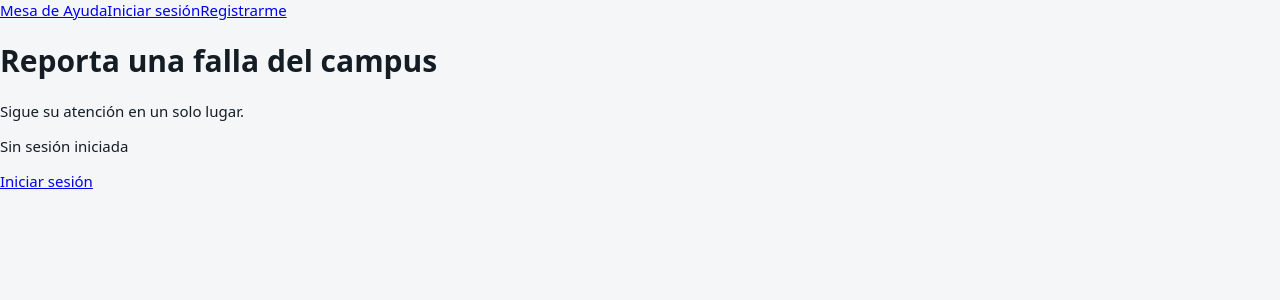
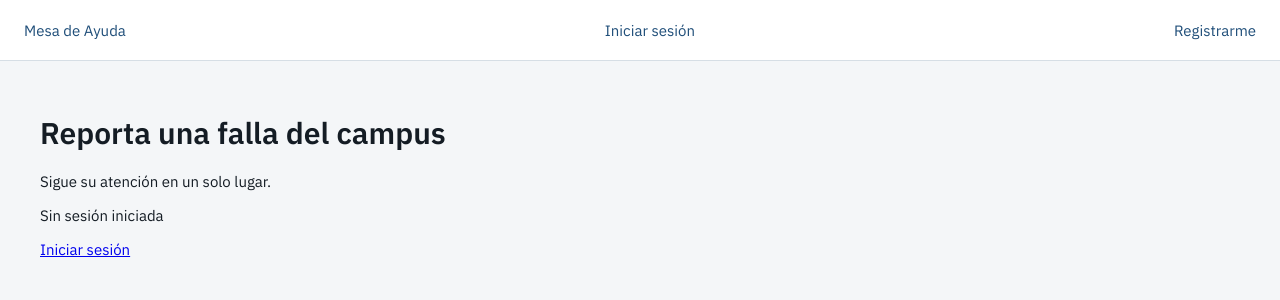
Before and after one commit to Zahir5a/Proyecto_Mesa_De_Ayuda_Grupo_2, a React (Vite) app: page / in a window 1280 px wide. Shown: the top 300 px of the page. Built offline with nearby package versions, Linux system fonts and the light colour scheme.

Commit message:
Aplica tipografía y estilos de la cabecera pública

```diff
--- a/index.html
+++ b/index.html
@@ -2,7 +2,10 @@
 <html lang="es">
   <head>
     <meta charset="UTF-8" />
-    <link rel="icon" type="image/svg+xml" href="/favicon.svg" />
+    <link rel="icon" type="image/svg+xml" href="/favicon.svg">
+    <link rel="preconnect" href="https://fonts.googleapis.com" />
+    <link rel="preconnect" href="https://fonts.gstatic.com" crossorigin />
+    <link href="https://fonts.googleapis.com/css2?family=IBM+Plex+Sans:wght@400;500;600&display=swap" rel="stylesheet" />
     <meta name="viewport" content="width=device-width, initial-scale=1.0" />
     <title>Mesa de Ayuda · Campus Ulima</title>
   </head>
--- a/src/components/layout/LayoutPublico.jsx
+++ b/src/components/layout/LayoutPublico.jsx
@@ -1,12 +1,13 @@
 import { Link, Outlet } from 'react-router-dom'
 import { useAuth } from '../../hooks/useAuth'
+import './layout.css'
 
 function LayoutPublico() {
     const { usuario, cerrarSesion } = useAuth()
     return (
-        <div>
-            <header>
-                <Link to='/'>Mesa de Ayuda</Link>
+        <div className='cabecera_acciones'>
+            <header className='cabecera'>
+                <Link className='cabecera_marca' to='/'>Mesa de Ayuda</Link>
                 {usuario ? (
                     <>
                         <span>Hola, {usuario.nombres}</span>
@@ -19,7 +20,7 @@ function LayoutPublico() {
                     </>
                 )}
             </header>
-            <main>
+            <main className='contenido'>
                 <Outlet/>
             </main>
         </div>
--- /dev/null
+++ b/src/components/layout/layout.css
@@ -0,0 +1,32 @@
+.cabecera {
+    background: var(--surface);
+    border-bottom: 1px solid var(--border);
+    padding: 0 24px;
+    min-height: 60px;
+    display: flex;
+    align-items: center;
+    justify-content: space-between;
+    gap: 16px;
+}
+
+.cabecera a {
+    color: var(--primary);
+    text-decoration: none;
+}
+
+.cabecera__marca {
+    font-weight: 600;
+    color: var(--text);
+}
+
+.cabecera__acciones {
+    display: flex;
+    align-items: center;
+    gap: 12px;
+}
+
+.contenido {
+    max-width: 1200px;
+    margin: 0 auto;
+    padding: 32px 24px;
+}
--- a/src/index.css
+++ b/src/index.css
@@ -20,4 +20,5 @@ body {
   color: var(--text);
   font-family: system-ui, sans-serif;
   font-size: 15px;
+  font-family: 'IBM Plex Sans', system-ui, sans-serif;
 }
```
